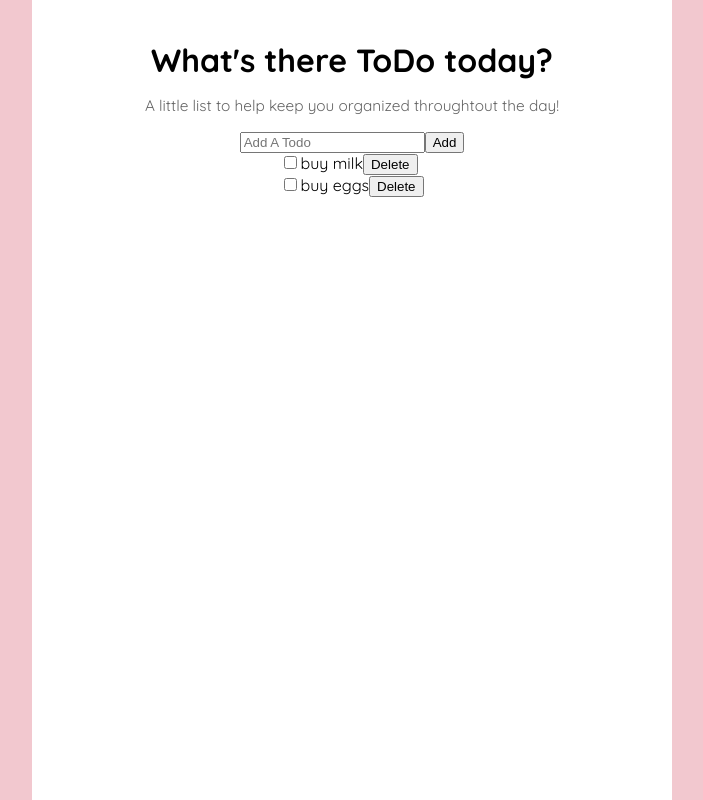
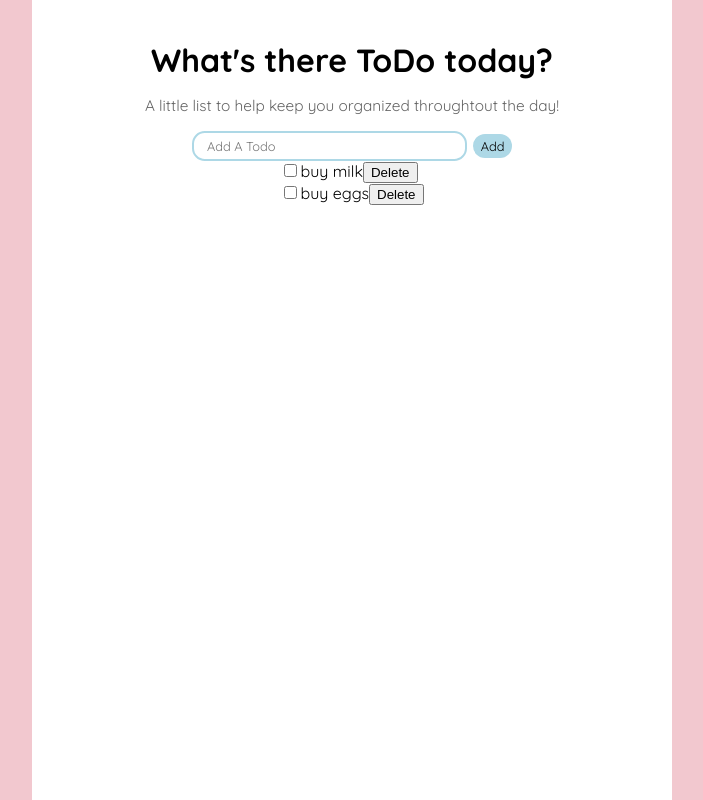
Before and after one commit to dpiedra42/todo-list, a Next.js app: page / in a window 1280 px wide. Shown: the whole page, without its empty margins (288-991 px from the left). Built offline with nearby package versions, Linux system fonts and the light colour scheme.

Commit message:
styled AddTodo

```diff
--- a/components/TodoAdd.jsx
+++ b/components/TodoAdd.jsx
@@ -1,16 +1,41 @@
 import useInputState from '../hooks/useInput';
+import styled from '@emotion/styled';
 
 export default function TodoAdd({addTodo}) {
     const [val, handleChange, reset] = useInputState('');
     return(
         <div>
-            <input type='text' placeholder="Add A Todo" value={val} onChange={(e) => handleChange(e)}/>
-            <button type='button' onClick={() => {
+            <AddTodo type='text' placeholder="Add A Todo" value={val} onChange={(e) => handleChange(e)}/>
+            <SubmitButton type='button' onClick={() => {
                 addTodo(val);
                 reset();
             }}>
                 Add
-            </button>
+            </SubmitButton>
         </div>
     )
 }
+
+const AddTodo = styled.input`
+    width: 20vw;
+    height: 3vh;
+    margin-right: 0.5vw;
+    padding-left: 1vw;
+    border: solid 0.2vw lightblue;
+    border-radius: 1vw;
+    font-size: 1vw;
+    font-family: 'Quicksand', sans-serif;
+`
+const SubmitButton = styled.button`
+    width: 3vw;
+    font-size: 1vw;
+    height: 3vh;
+    background-color: lightblue;
+    border: none;
+    border-radius: 1vw;
+    font-family: 'Quicksand', sans-serif;
+
+    :hover {
+        color: white;
+    }
+`
```
